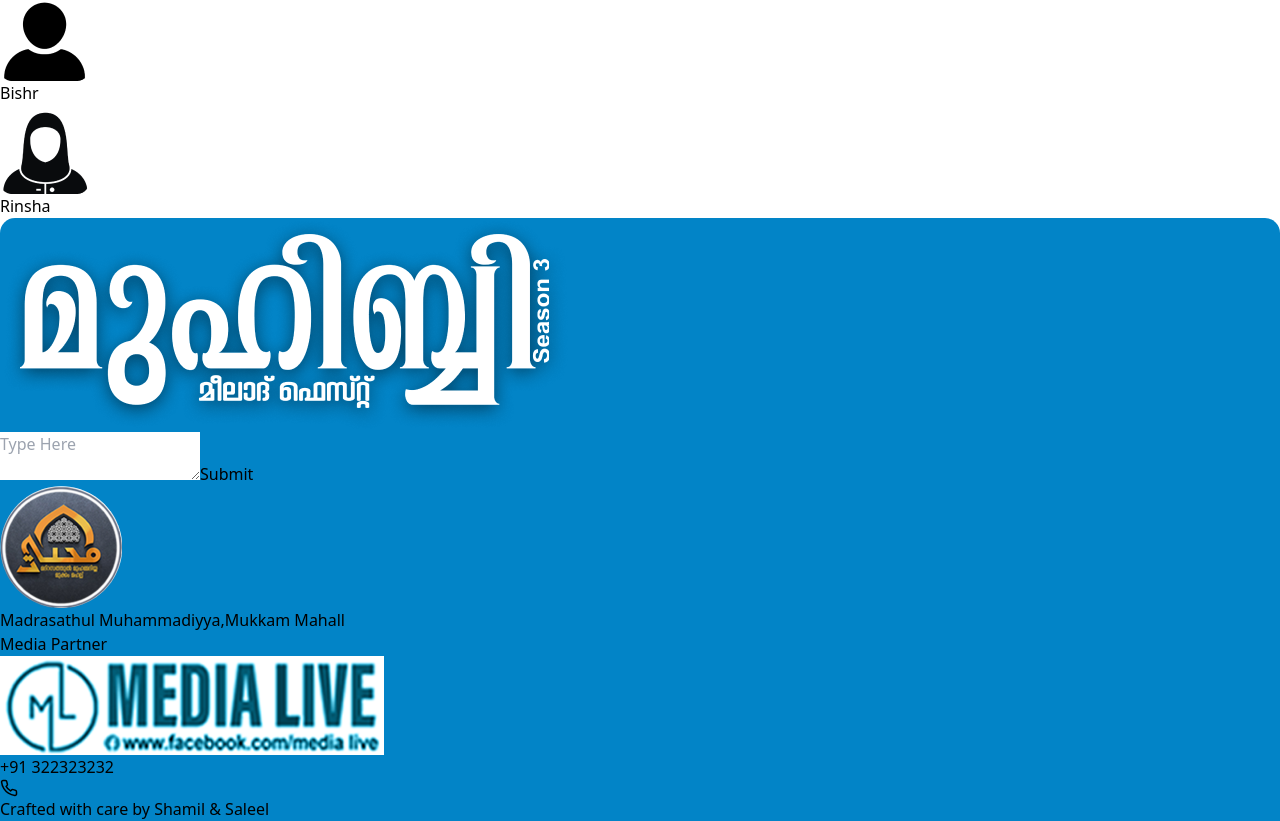
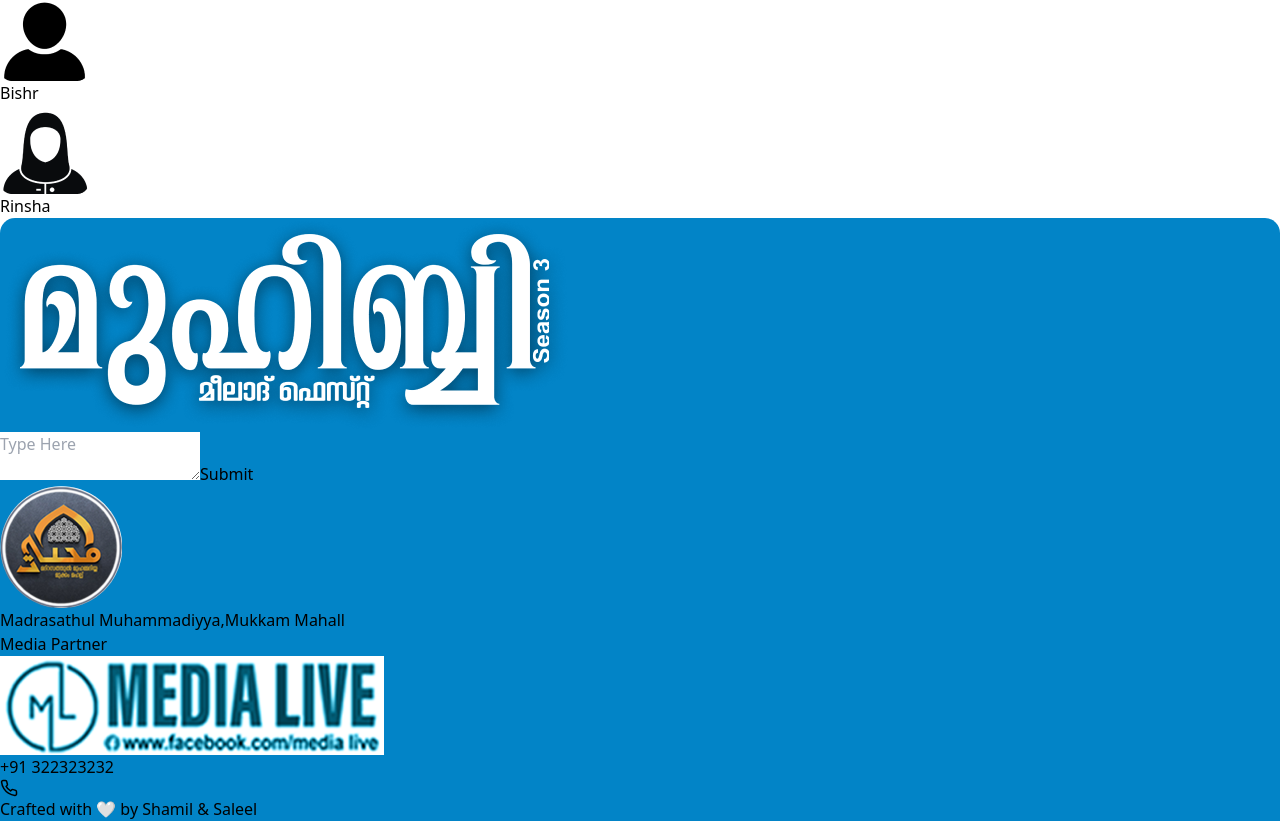
Before and after one commit to muhammedshamil8/Muhibbi, a React (Vite) app: page / in a window 1280 px wide. Shown: the part 2706-3527 px from the top of the page. Built offline with nearby package versions, Linux system fonts and the light colour scheme; no server answers.

Commit message:
style(Footer): update footer layout and styles

```diff
--- a/src/components/layout/Footer/index.jsx
+++ b/src/components/layout/Footer/index.jsx
@@ -4,7 +4,7 @@ import { Phone } from 'lucide-react';
 function Footer() {
   return (
     <div>
-      <footer className="p-8 pb-6 flex w-full justify-between max-w-[1200px] mx-auto flex-col md:flex-row gap-6">
+      <footer className="p-8 pb-6 flex w-full justify-between max-w-[1200px] mx-auto flex-col-reverse md:flex-row gap-6">
         <div className="flex flex-col gap-4 justify-between md:mx-0 mx-auto">
           <img src={text_logo_white_lg} alt="alt_" className="w-auto h-auto max-w-[220px] md:mx-0 mx-auto" />
           <div className="bg-gray-300 rounded-xl p-2 flex flex-col space-y-2 w-[300px] ">
@@ -24,7 +24,7 @@ function Footer() {
           </div>
         </div>
       </footer >
-      <p className="text-center text-sm pb-4 text-white font-semibold select-none">Crafted with care by <a href="link" >Shamil</a> & <a href="dsaf">Saleel</a></p>
+      <p className="text-center text-sm pb-4 text-white font-semibold select-none">Crafted with 🤍 by <a href="https://www.linkedin.com/in/muhammed-shamil-65878227a/" >Shamil</a> & <a href="https://www.linkedin.com/in/muhammed-saleel-cp-84064524b/">Saleel</a></p>
     </div >
   )
 }
```
